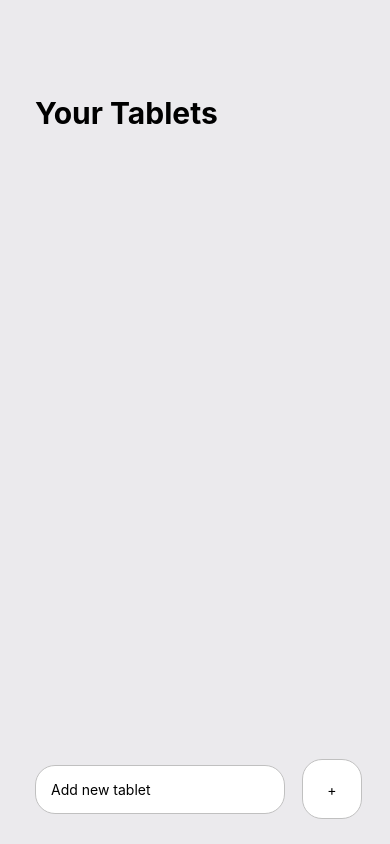
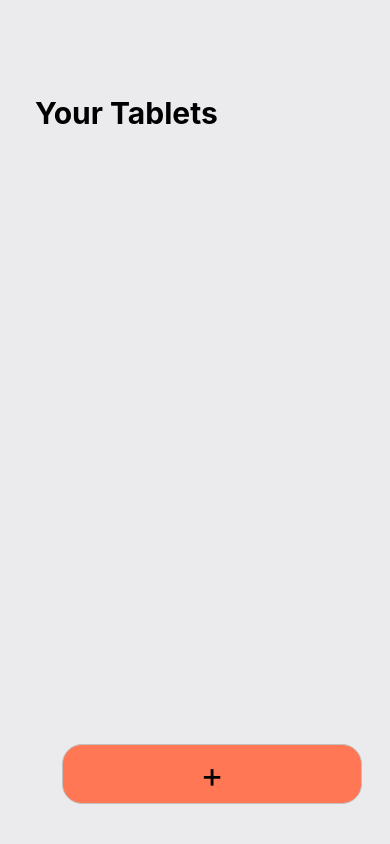
Before and after one commit to rehmanh/Time2Take, a React Native app: screen /Mainscreen in a window 390 px wide. Built offline with nearby package versions, Linux system fonts and the light colour scheme.

Commit message:
restyled the add button

```diff
--- a/Screens/Mainscreen.js
+++ b/Screens/Mainscreen.js
@@ -13,6 +13,7 @@ import {
 import React ,{useState}from "react";
 import Cards from "../constants/Cards";
 import { TextInput,GestureHandlerRootView, ScrollView  } from "react-native-gesture-handler";
+import { COLORS } from '../constants/theme';
 
 const Mainscreen = () => {
   const [tab,setTab] =useState();
@@ -67,7 +68,7 @@ const Mainscreen = () => {
         behavior={Platform.OS === "ios" ? "padding" : "height"}
         style={styles.twrapper}
       >
-        <TextInput style={styles.input} placeholder={"Add new tablet"} value={tab} onChangeText={text=>setTab(text)}/>
+        {/* <TextInput style={styles.input} placeholder={"Add new tablet"} value={tab} onChangeText={text=>setTab(text)}/> */}
         <TouchableOpacity onPress={handleaddnew}>
           <View style={styles.addwrapper}>
             <Text style={styles.addtext}>+</Text>
@@ -98,36 +99,39 @@ const styles = StyleSheet.create({
     marginTop: 30,
   },
   twrapper: {
-    position: 'absolute',
+    //position: 'absolute',
     paddingLeft:20,
     paddingRight:20,
     bottom: 25,
-    width: '100',
+    width: '100%',
     flexDirection: 'row',
     justifyContent: 'space-between',
     alignItems: 'center',
   },
-  input: {
-    paddingVertical: 15,
-    paddingHorizontal: 15,
-    backgroundColor: '#FFF',
-    borderRadius: 20,
-    borderColor: '#C0C0C0',
-    borderWidth: 1,
-    width: 250,
-  },
+  // input: {
+  //   paddingVertical: 15,
+  //   paddingHorizontal: 15,
+  //   backgroundColor: '#FFF',
+  //   borderRadius: 20,
+  //   borderColor: '#C0C0C0',
+  //   borderWidth: 1,
+  //   width: 250,
+  // },
   addwrapper: {
     height: 60,
-    width: 60,
-    left:17,
+    width: 300,
+    left:27,
     borderRadius: 20,
-    backgroundColor: '#FFF',
+    backgroundColor: COLORS.tertiary,
+    alignSelf: 'center',
     justifyContent: 'center',
     alignItems: 'center',
     borderColor: '#C0C0C0',
     borderWidth: 1,
   },
-  addtext: {},
+  addtext: {
+    fontSize:35
+  },
 });
 
 export default Mainscreen;
```
